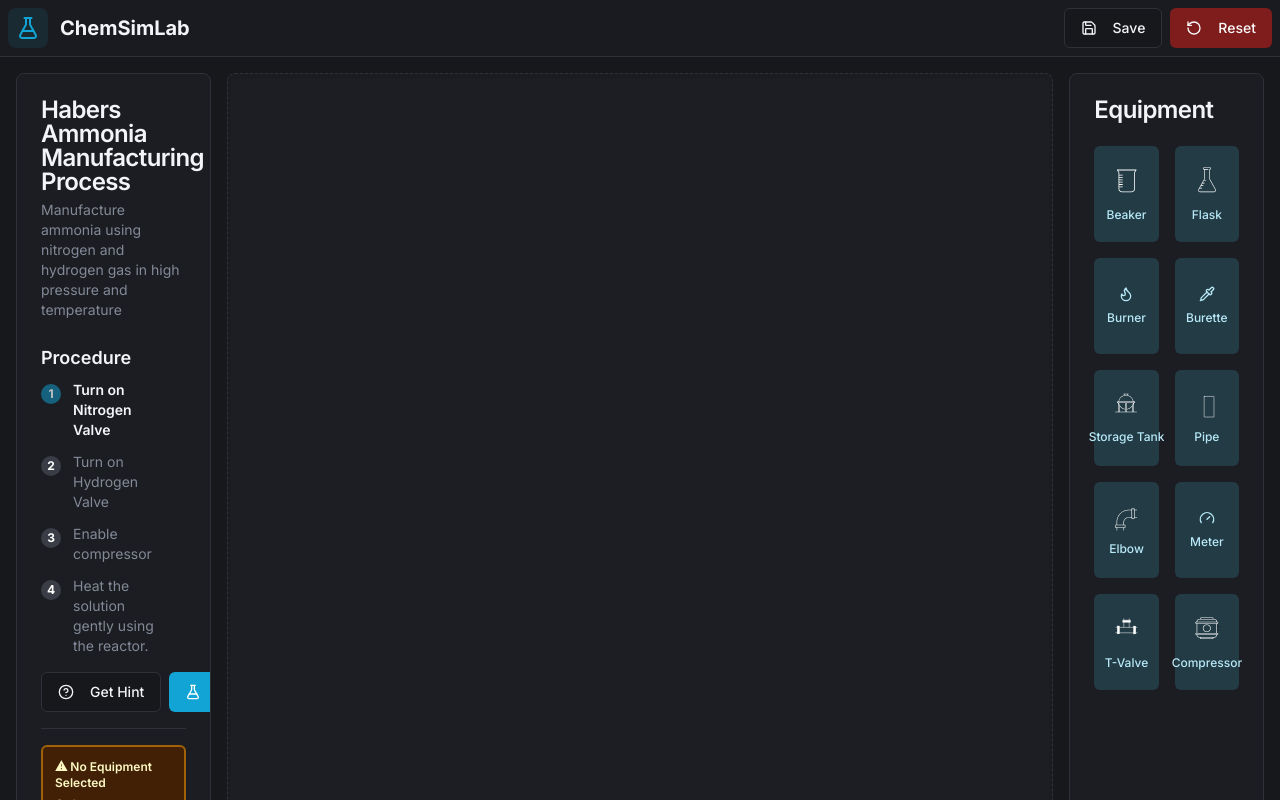
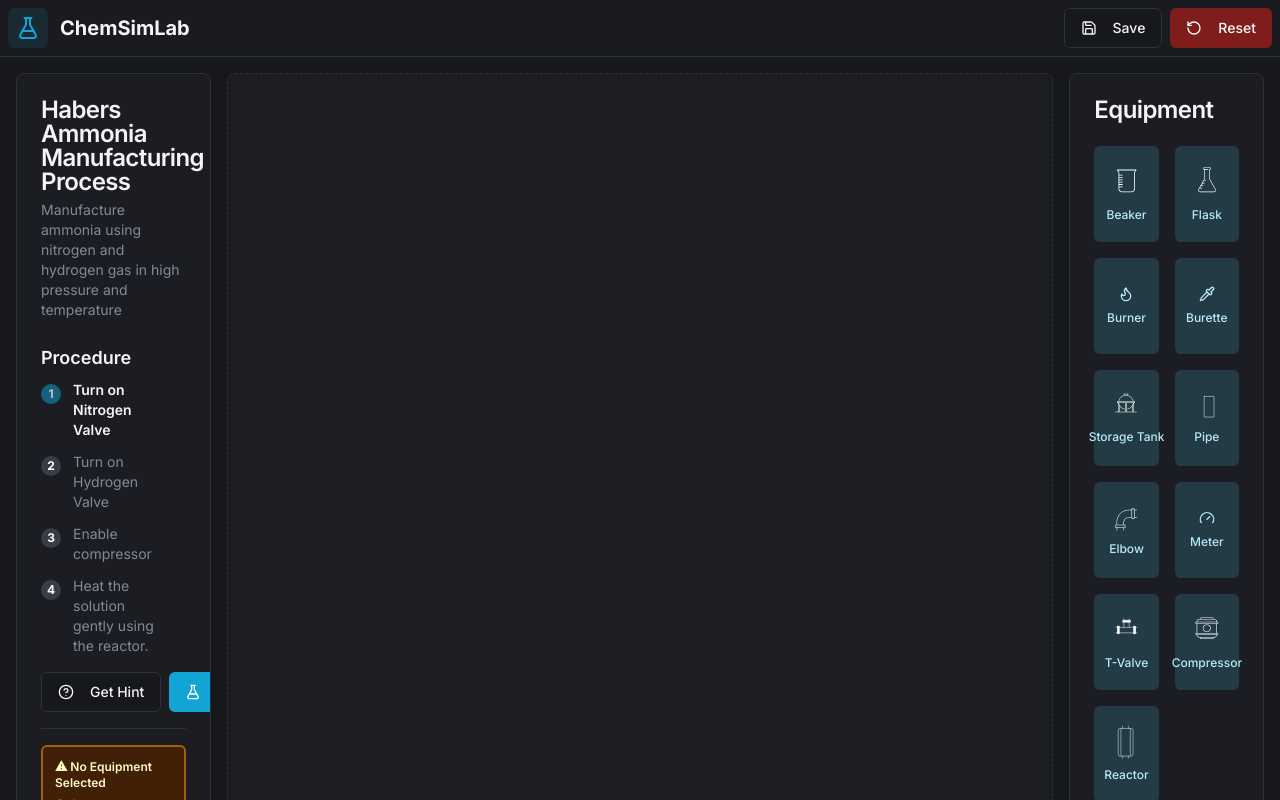
Before and after one commit to void-33/ReactorX, a Next.js app: page / in a window 1280 px wide. Built offline with nearby package versions, Linux system fonts and the light colour scheme; what @genkit-ai/google-genai, genkit would draw is missing.

Commit message:
feat(ui):implemented reactor in experiment panel

```diff
--- a/src/components/lab/EquipmentPanel.tsx
+++ b/src/components/lab/EquipmentPanel.tsx
@@ -11,6 +11,7 @@ import PipeImage from "@/assets/pipe.svg";
 import ValveImage from '@/assets/valve.svg';
 import TValveImage from "@/assets/T_valve.svg";
 import CompressorImage from "@/assets/compressor.svg";
+import ReactorImage from '@/assets/reactor.svg';
 import Image from "next/image";
 interface EquipmentPanelProps {
   onAddItem: (type: EquipmentType) => void;
@@ -104,6 +105,18 @@ const equipmentList: {
         width={24}
         height={24}
       /> },
+      {
+    type: "reactor",
+    name: "Reactor",
+    icon: (
+      <Image
+        src={ReactorImage}
+        alt="Reactor"
+        width={24}
+        height={24}
+      />
+    ),
+  },
 ];
 
 
```
Also changed, not shown: src/assets/reactor.svg.
